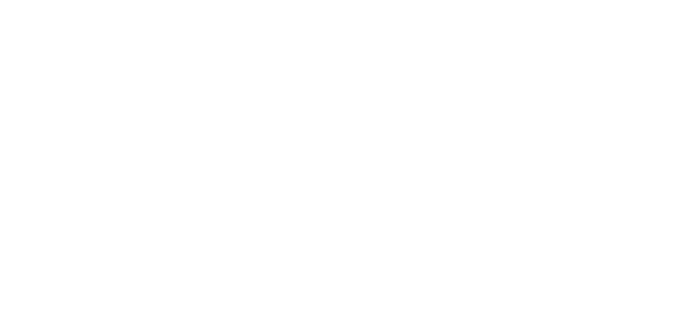
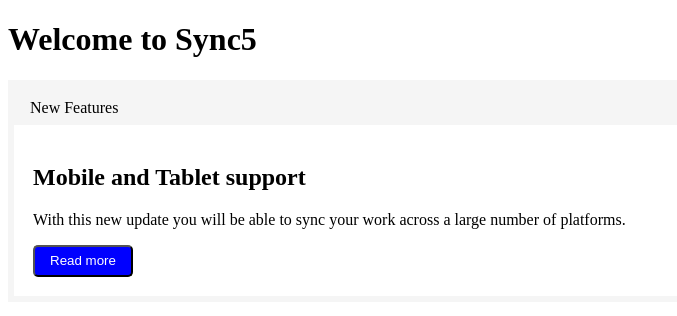
Before and after one commit to acciojob/bootstrap-card-anuragrzh, a website: page main.html in a window 1280 px wide. Shown: the whole page, without its empty margins (0-677 px from the left). Drawn offline with Linux system fonts and the light colour scheme.

Commit message:
created a submission

```diff
--- a/main.html
+++ b/main.html
@@ -8,6 +8,14 @@
 
 <body>
 	<!-- the entire body must be written by student -->
+	<h1>Welcome to Sync5</h1>
+	<div style="border-style:solid; border-color:whitesmoke; border-top:2px " >
+		<div style='width:100% ; background-color:whitesmoke; height:42px;  '> <p style="padding:19px; ">New Features</p></div>
+		<div style="border-style:solid; border-color:whitesmoke; padding:19px "> <h2>Mobile and Tablet support</h2>
+		<p>With this new update you will be able to sync your work across a large number of platforms.</p>
+			<input type='button' value='Read more'  style="border-radius:5px; height:32px; width:100px; background-color:blue; color:white;" >
+			</div>
+	</div>
     <script type="text/javascript" src="./script.js">
 </script>
 
```
